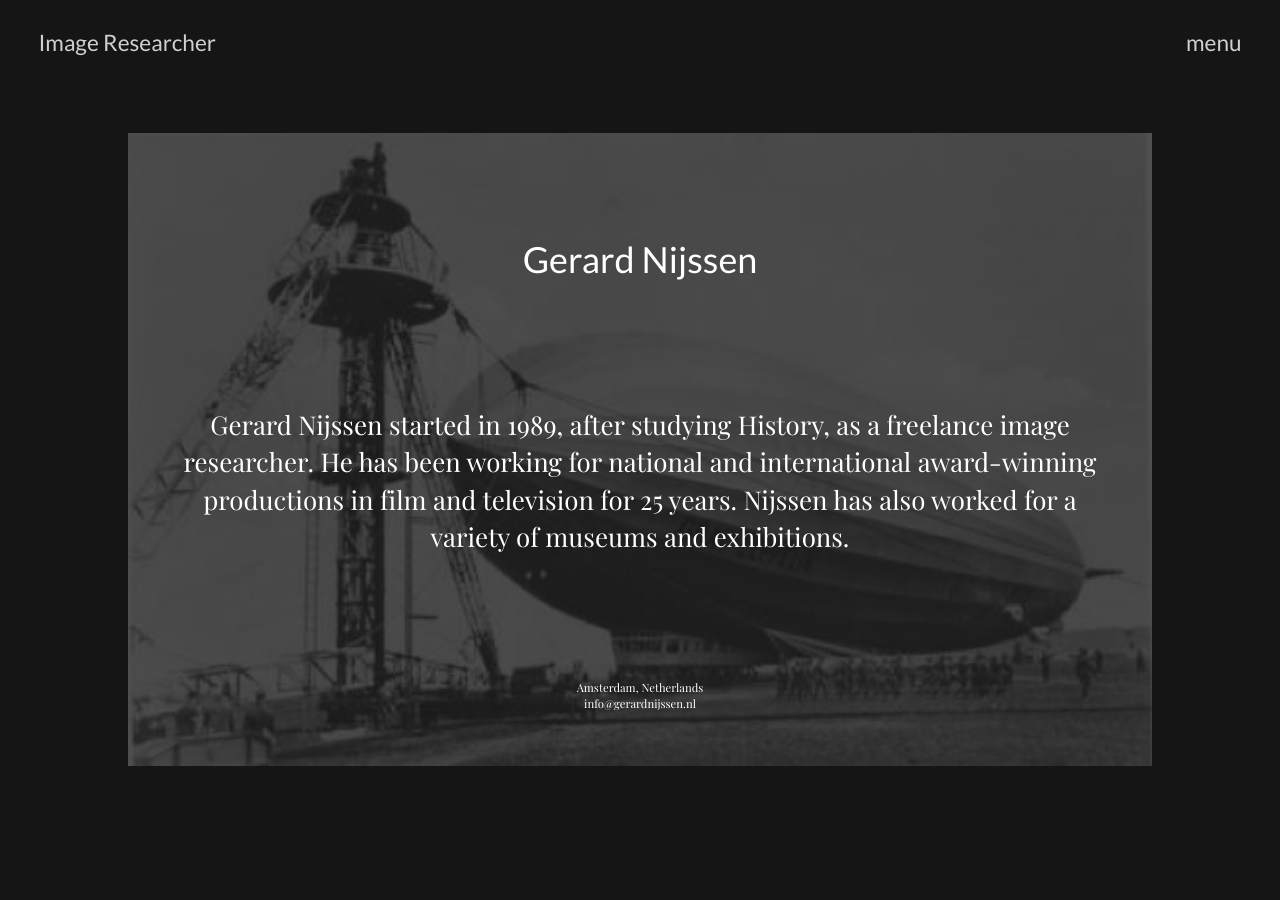
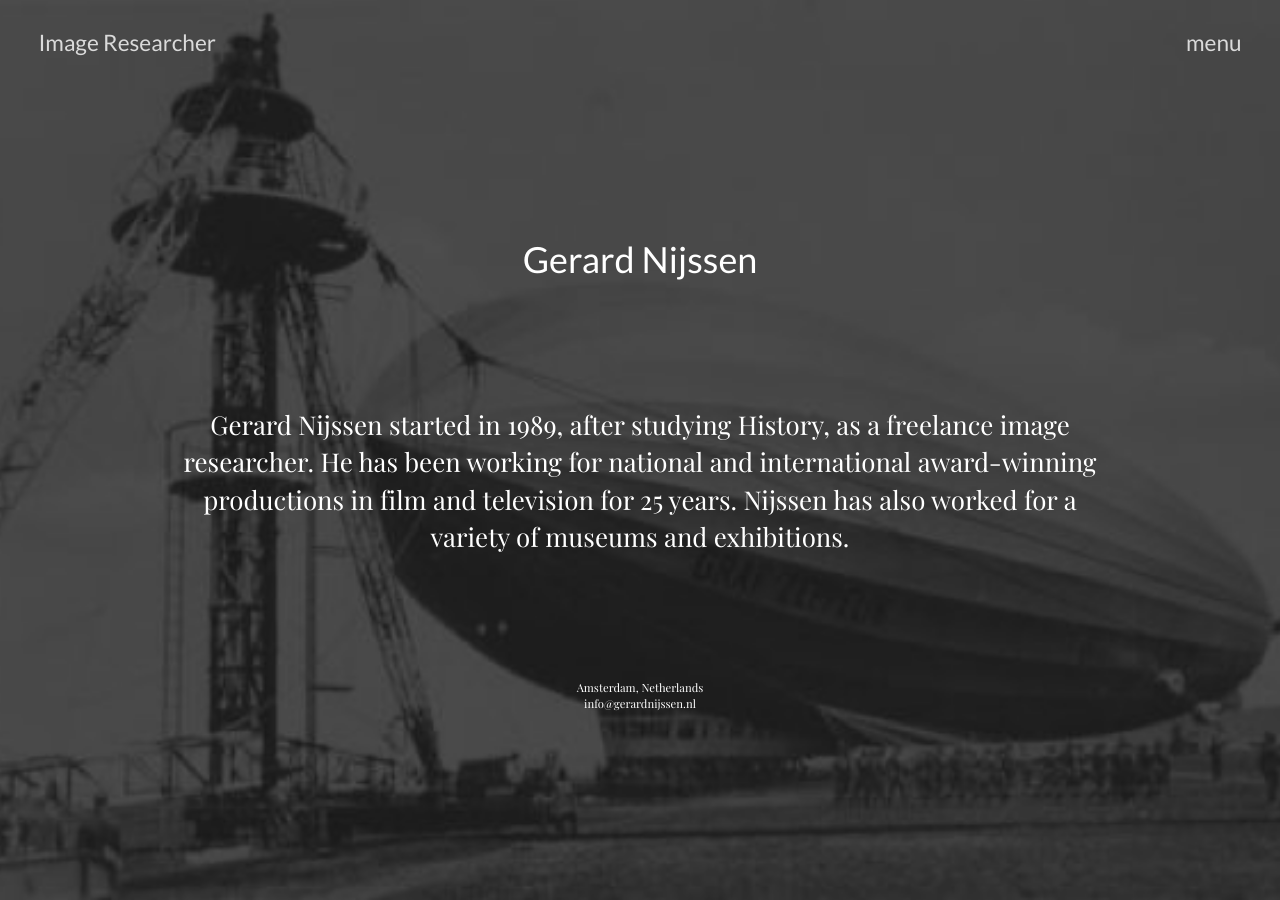
Before and after one commit to gerardnijssennl/gerardnijssennl.github.io, a Jekyll site: the page built from index.html, in a window 1280 px wide. Built offline with Jekyll 4.4.1, drawn with Linux system fonts in a browser that asks for light colours; nearby versions of some CDN libraries.

Commit message:
Updated Config

```diff
--- a/_config.yml
+++ b/_config.yml
@@ -40,7 +40,7 @@ telephone_number: 31612345678
 homepage_image: "/img/gn_placeholder.png"
 favicon_image: "/img/gn_empty.png"
 year: 2017
-background_size: 80%
+background_size: cover
 markdown: kramdown
 gems:
 - jekyll-feed
```
